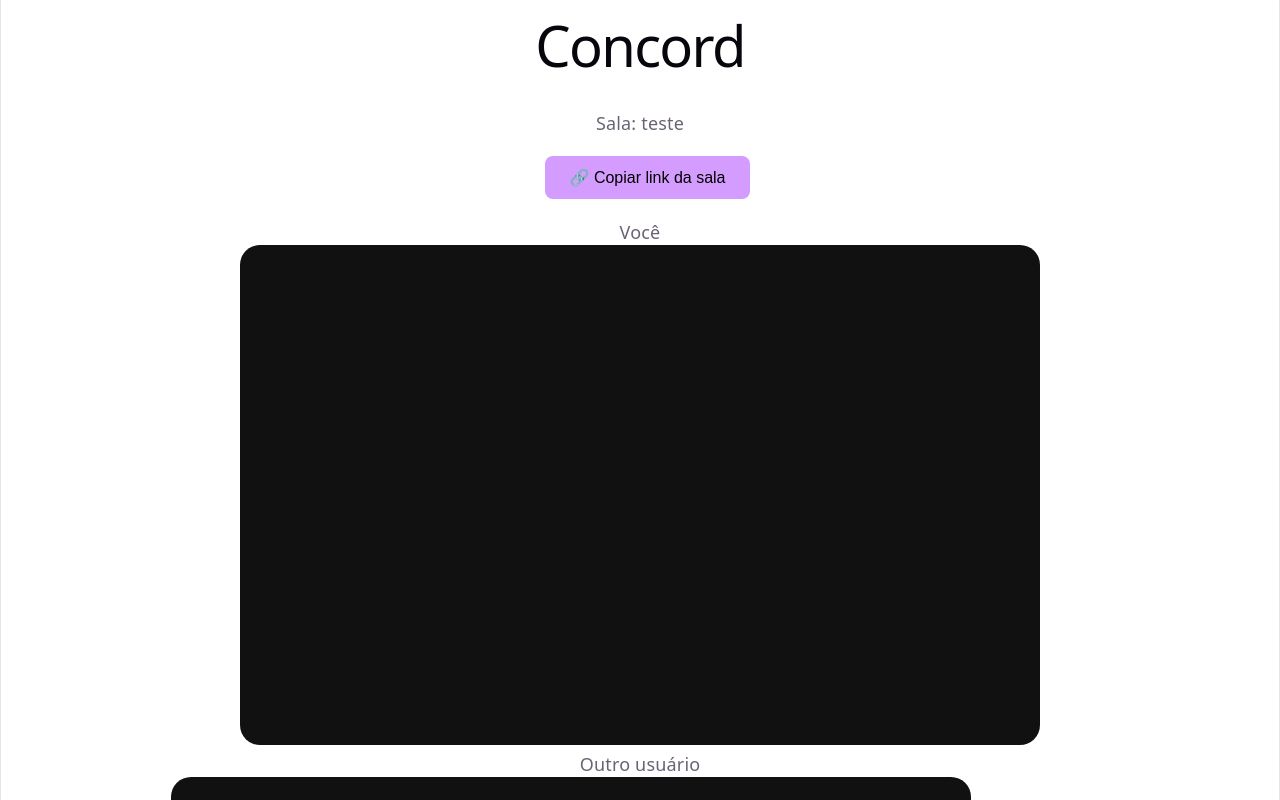
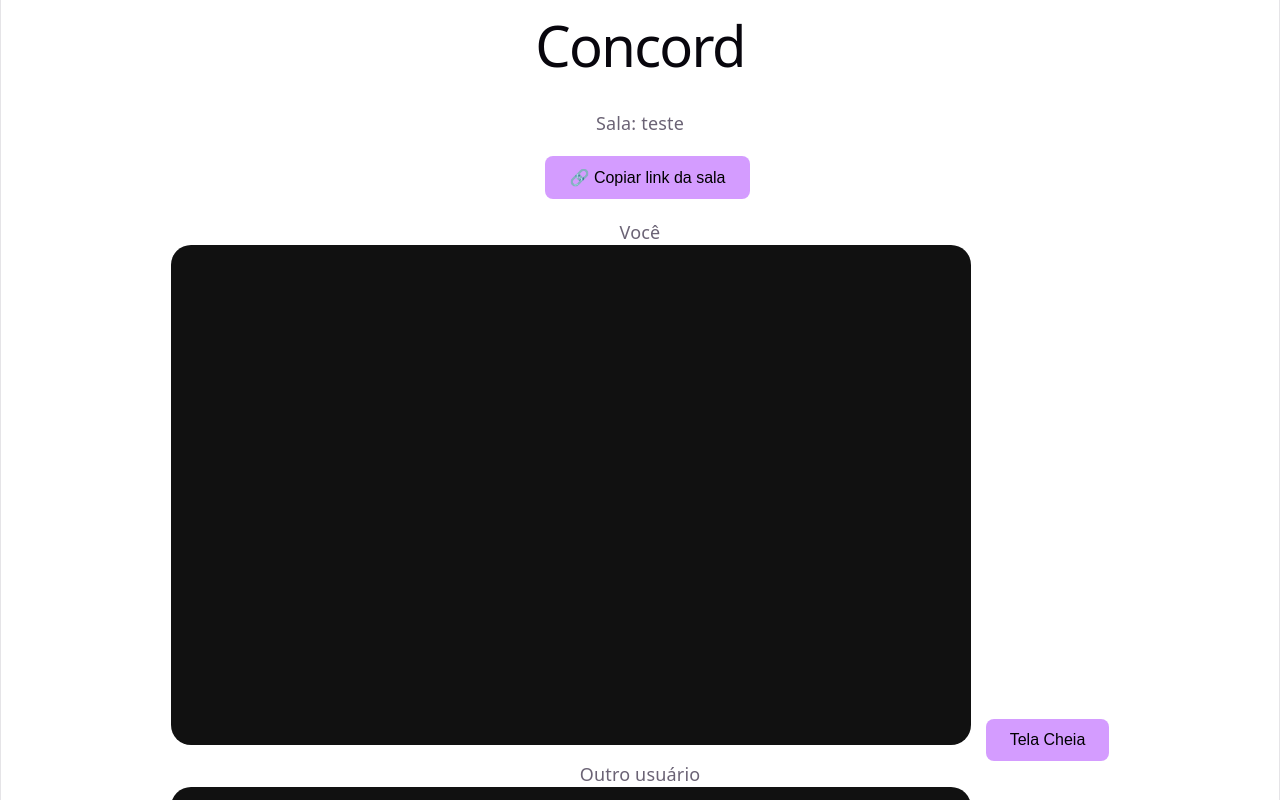
Before and after one commit to gabbgol/concord, a React (Vite) app in the folder concord/: page / in a window 1280 px wide. Shown: the top 800 px of the page. Built offline with nearby package versions, Linux system fonts and the light colour scheme; no server answers.

Commit message:
Arrumando tela cheia

```diff
--- a/concord/src/App.tsx
+++ b/concord/src/App.tsx
@@ -458,6 +458,9 @@ function App() {
             muted
 
           />
+          <button onClick={telaCheiaRemota}>
+            Tela Cheia
+          </button>
 </div>
 <div>
 <p>Outro usuário</p>
```
